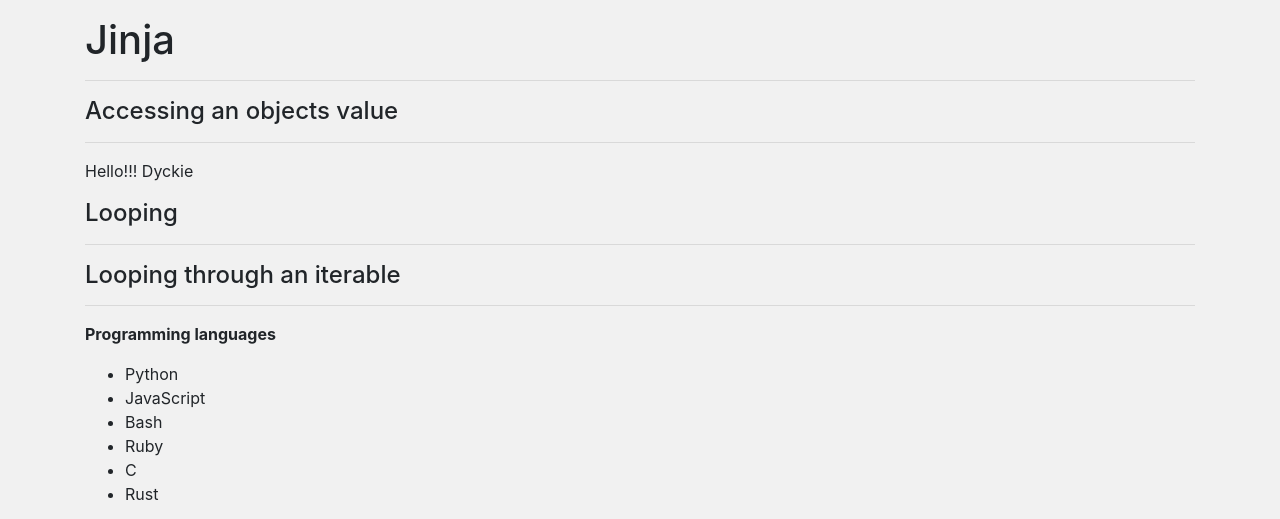
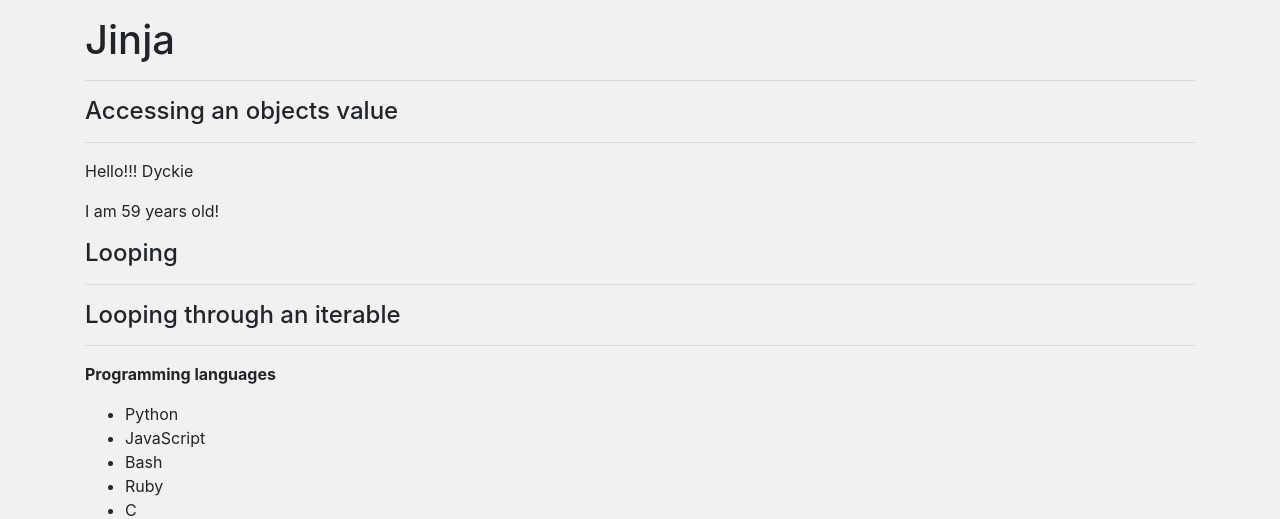
Before and after one commit to Readri205/Flask_App, a Flask app: page /jinja in a window 1280 px wide. Shown: the part 56-575 px from the top of the page. Run offline with Flask 2, Linux system fonts and the light colour scheme; some libraries are stand-ins or nearby versions.

Commit message:
Update jinja template

```diff
--- a/app/templates/public/jinja.html
+++ b/app/templates/public/jinja.html
@@ -13,6 +13,7 @@
             <h4>Accessing an objects value</h4>
             <hr>
             <p>Hello!!! {{ my_name }} </p>
+            <p>I am {{ my_age }} years old!</p>
 
             <h4>Looping</h4>
             <hr>
--- a/app/views.py
+++ b/app/views.py
@@ -19,7 +19,7 @@ def jinja():
     my_name = "Dyckie"
 
     # Integers
-    my_age = 30
+    my_age = 59
 
     # Lists
     langs = ["Python", "JavaScript", "Bash", "Ruby", "C", "Rust"]
```
